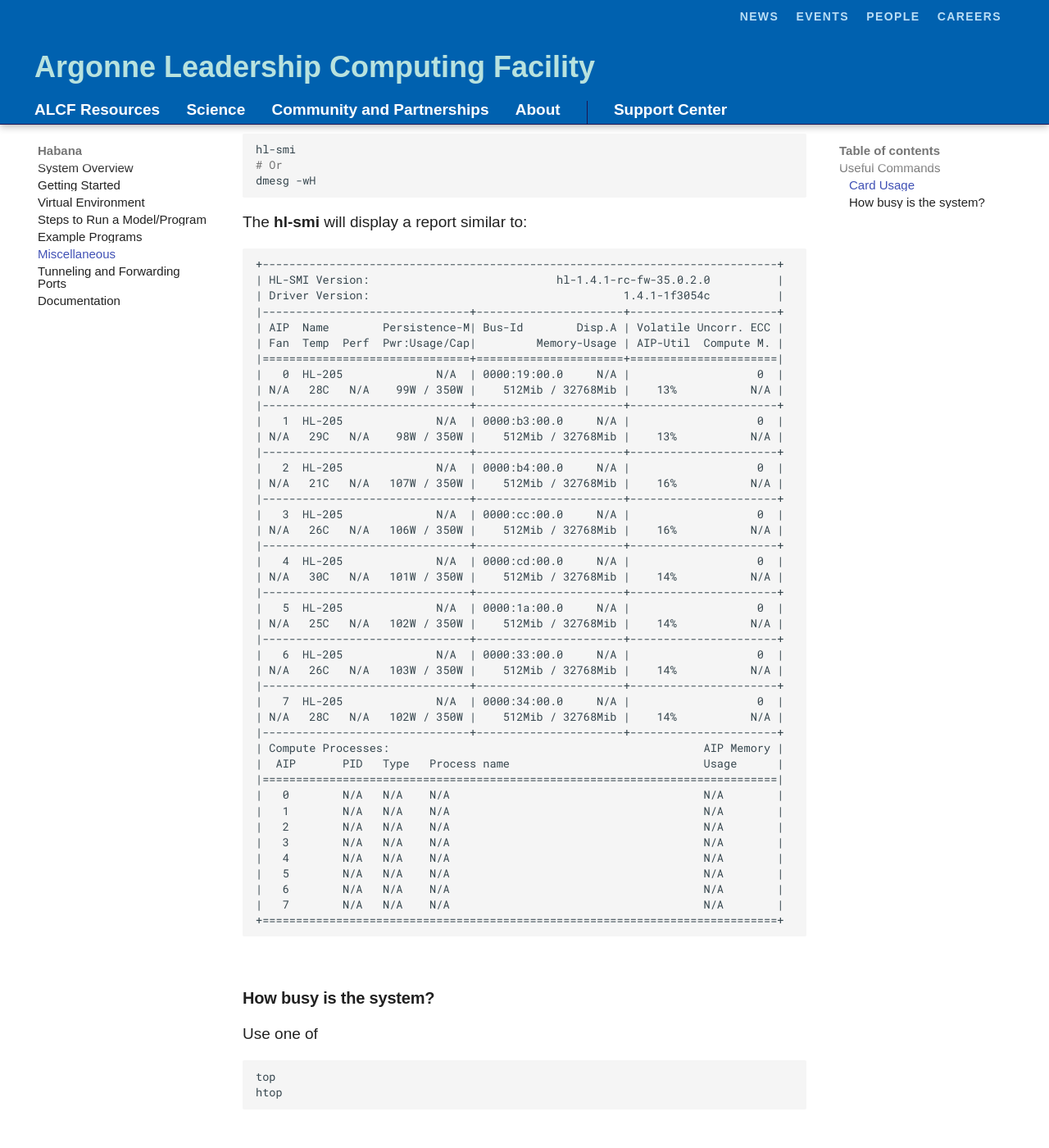
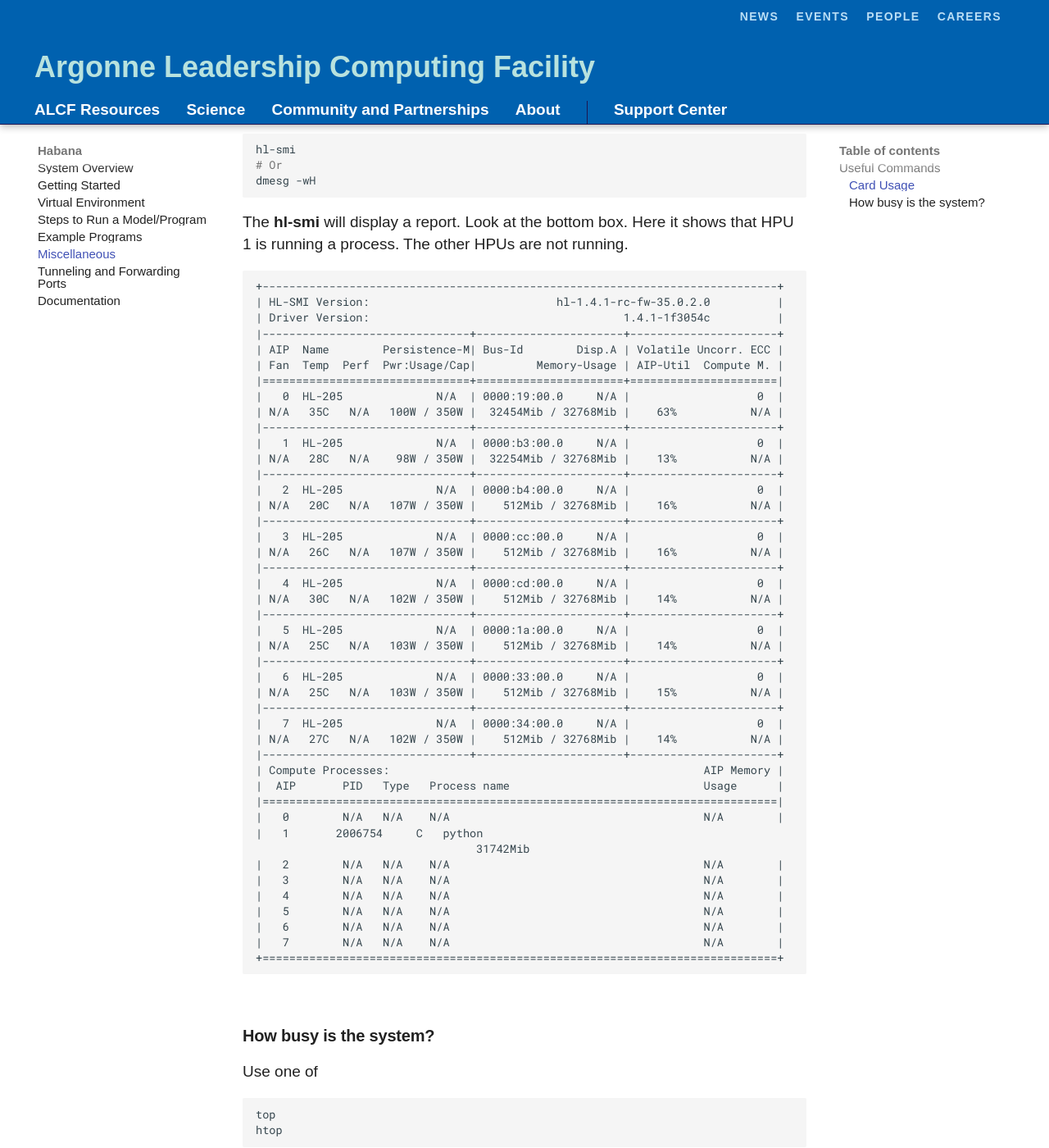
Before and after one commit to argonne-lcf/ai-testbed-userdocs, an MkDocs documentation site: the page built from docs/habana/Miscellaneous.md, in a window 1280 px wide and 1400 px high, scrolled down 371 px. Shown: the whole window at 82% size. Built offline with MkDocs 1.6.1 and Material for MkDocs 9.7.7, drawn with Linux system fonts in a browser that asks for light colours; some web fonts are replaced; comment, search, counter and statistics services are not loaded.

````diff
--- a/docs/habana/Miscellaneous.md
+++ b/docs/habana/Miscellaneous.md
@@ -12,7 +12,9 @@
 dmesg -wH
 ```
 
-The **hl-smi** will display a report similar to:
+The **hl-smi** will display a report. Look at the bottom box.
+Here it shows that HPU 1 is running a process.
+The other HPUs are not running.
 
 ```text
 +-----------------------------------------------------------------------------+
@@ -23,34 +25,35 @@
 | Fan  Temp  Perf  Pwr:Usage/Cap|         Memory-Usage | AIP-Util  Compute M. |
 |===============================+======================+======================|
 |   0  HL-205              N/A  | 0000:19:00.0     N/A |                   0  |
-| N/A   28C   N/A    99W / 350W |    512Mib / 32768Mib |    13%           N/A |
+| N/A   35C   N/A   100W / 350W |  32454Mib / 32768Mib |    63%           N/A |
 |-------------------------------+----------------------+----------------------+
 |   1  HL-205              N/A  | 0000:b3:00.0     N/A |                   0  |
-| N/A   29C   N/A    98W / 350W |    512Mib / 32768Mib |    13%           N/A |
+| N/A   28C   N/A    98W / 350W |  32254Mib / 32768Mib |    13%           N/A |
 |-------------------------------+----------------------+----------------------+
 |   2  HL-205              N/A  | 0000:b4:00.0     N/A |                   0  |
-| N/A   21C   N/A   107W / 350W |    512Mib / 32768Mib |    16%           N/A |
+| N/A   20C   N/A   107W / 350W |    512Mib / 32768Mib |    16%           N/A |
 |-------------------------------+----------------------+----------------------+
 |   3  HL-205              N/A  | 0000:cc:00.0     N/A |                   0  |
-| N/A   26C   N/A   106W / 350W |    512Mib / 32768Mib |    16%           N/A |
+| N/A   26C   N/A   107W / 350W |    512Mib / 32768Mib |    16%           N/A |
 |-------------------------------+----------------------+----------------------+
 |   4  HL-205              N/A  | 0000:cd:00.0     N/A |                   0  |
-| N/A   30C   N/A   101W / 350W |    512Mib / 32768Mib |    14%           N/A |
+| N/A   30C   N/A   102W / 350W |    512Mib / 32768Mib |    14%           N/A |
 |-------------------------------+----------------------+----------------------+
 |   5  HL-205              N/A  | 0000:1a:00.0     N/A |                   0  |
-| N/A   25C   N/A   102W / 350W |    512Mib / 32768Mib |    14%           N/A |
+| N/A   25C   N/A   103W / 350W |    512Mib / 32768Mib |    14%           N/A |
 |-------------------------------+----------------------+----------------------+
 |   6  HL-205              N/A  | 0000:33:00.0     N/A |                   0  |
-| N/A   26C   N/A   103W / 350W |    512Mib / 32768Mib |    14%           N/A |
+| N/A   25C   N/A   103W / 350W |    512Mib / 32768Mib |    15%           N/A |
 |-------------------------------+----------------------+----------------------+
 |   7  HL-205              N/A  | 0000:34:00.0     N/A |                   0  |
-| N/A   28C   N/A   102W / 350W |    512Mib / 32768Mib |    14%           N/A |
+| N/A   27C   N/A   102W / 350W |    512Mib / 32768Mib |    14%           N/A |
 |-------------------------------+----------------------+----------------------+
 | Compute Processes:                                               AIP Memory |
 |  AIP       PID   Type   Process name                             Usage      |
 |=============================================================================|
 |   0        N/A   N/A    N/A                                      N/A        |
-|   1        N/A   N/A    N/A                                      N/A        |
+|   1       2006754     C   python
+                                 31742Mib
 |   2        N/A   N/A    N/A                                      N/A        |
 |   3        N/A   N/A    N/A                                      N/A        |
 |   4        N/A   N/A    N/A                                      N/A        |
````
Also changed, not shown: docs/habana/Example-Programs.md (+2 -1 lines), docs/habana/TODO.md (+4 -3 lines), docs/habana/Tunneling-and-Forwarding-Ports-cels.md (added, +96 -0 lines), docs/habana/Tunneling-and-Forwarding-Ports.md (+12 -7 lines), docs/habana/Virtual-Environment.md (+15 -0 lines).
